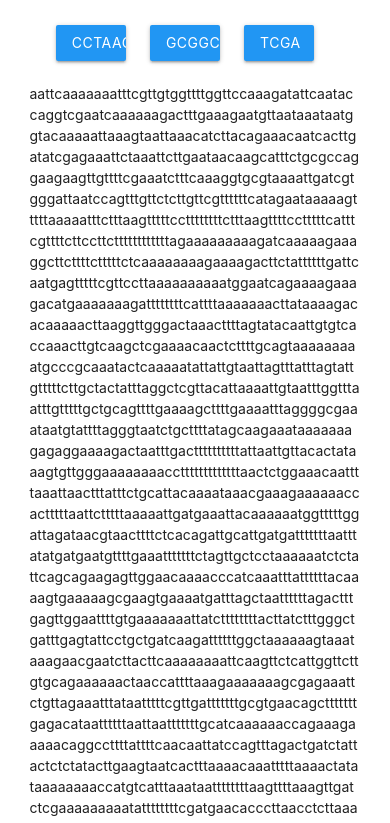
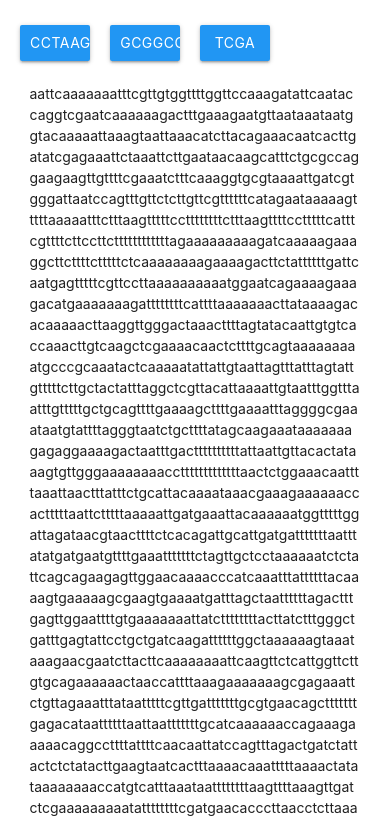
Before and after one commit to deficts/Algorithms, a plain HTML site: page index.html in a window 390 px wide. Shown: the part 142-965 px from the top of the page. Drawn offline with nearby package versions, Linux system fonts and the light colour scheme.

Commit message:
haciendo botones responsivos

```diff
--- a/index.html
+++ b/index.html
@@ -19,9 +19,9 @@
   <div class="container">
     <div class="row">
       <div class="justify-content-center buttons">
-        <button id="patron1" value="cctaagg" class="waves-effect waves-light btn blue space">CCTAAGG</button>
-        <button id="patron2" value="gcggccgc" class="waves-effect waves-light btn blue space">GCGGCCGC</button>
-        <button id="patron3" value="tcga" class="waves-effect waves-light btn  blue space">TCGA</button>
+        <button id="patron1" value="cctaagg" class="col waves-effect waves-light btn blue space">CCTAAGG</button>
+        <button id="patron2" value="gcggccgc" class="col waves-effect waves-light btn blue space">GCGGCCGC</button>
+        <button id="patron3" value="tcga" class="col waves-effect waves-light btn  blue space">TCGA</button>
       </div>
     </div>
     <div>
```
